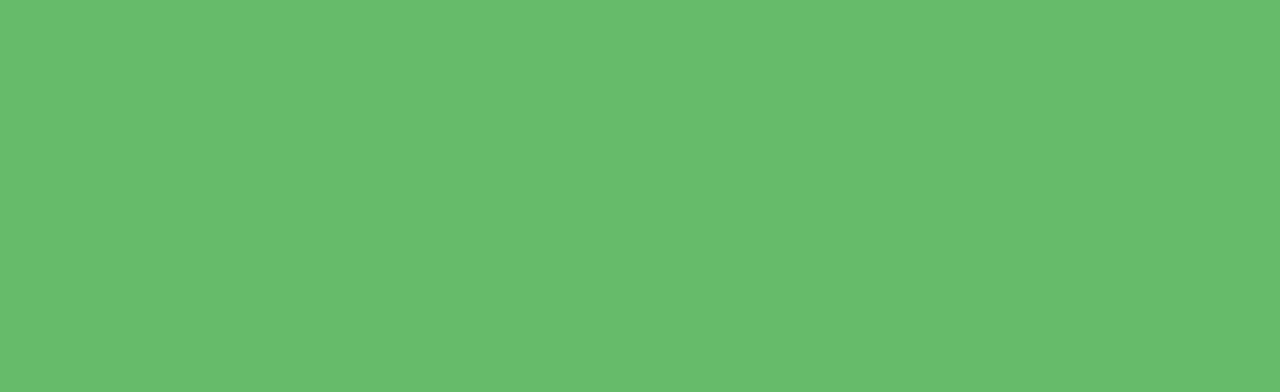
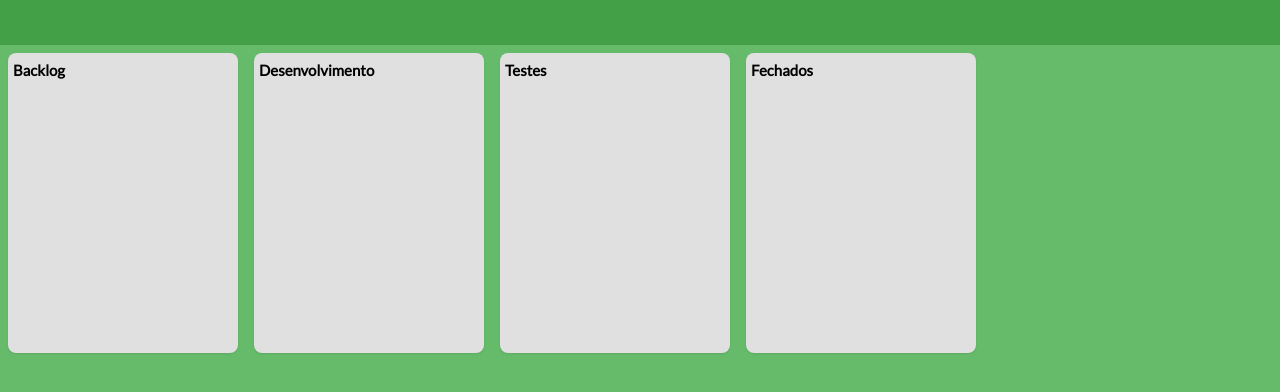
Before and after one commit to jorge-tarin/vue-kanban, a Vue app: page / in a window 1280 px wide. Shown: the top 392 px of the page. Built offline with nearby package versions, Linux system fonts and the light colour scheme.

Commit message:
implementation of the header and lanes

```diff
--- a/src/App.vue
+++ b/src/App.vue
@@ -1,42 +1,40 @@
 <script setup>
+  import Header from "./components/Header.vue"
 </script>
 
 <template>
-  <header>
-
-    <div class="wrapper">
+  <Header />
+  <div class="board">
+    <div class="lane">
+      <h2 class="lane-title">Backlog</h2>
     </div>
-  </header>
-
-  <main>
-  </main>
+    <div class="lane">
+      <h2 class="lane-title">Desenvolvimento</h2>
+    </div>
+    <div class="lane">
+      <h2 class="lane-title">Testes</h2>
+    </div>
+    <div class="lane">
+      <h2 class="lane-title">Fechados</h2>
+    </div>
+  </div>
 </template>
 
 <style scoped>
-header {
-  line-height: 1.5;
+.board{
+  display: flex;
+  justify-content: flex-start;
 }
-
-.logo {
-  display: block;
-  margin: 0 auto 2rem;
+.lane{
+  background: var(--color-gray);
+  width: 23rem;
+  height: 30rem;
+  border-radius: 0.8rem;
+  box-shadow: 0 0.1rem 0.2rem 0 rgba(33, 33, 33, 0.1);
+  margin: 0.8rem;
 }
-
-@media (min-width: 1024px) {
-  header {
-    display: flex;
-    place-items: center;
-    padding-right: calc(var(--section-gap) / 2);
-  }
-
-  .logo {
-    margin: 0 2rem 0 0;
-  }
-
-  header .wrapper {
-    display: flex;
-    place-items: flex-start;
-    flex-wrap: wrap;
-  }
+.lane-title{
+  margin-bottom: 0.6rem;
+  padding: 0.8rem 0.5rem;
 }
 </style>
```
